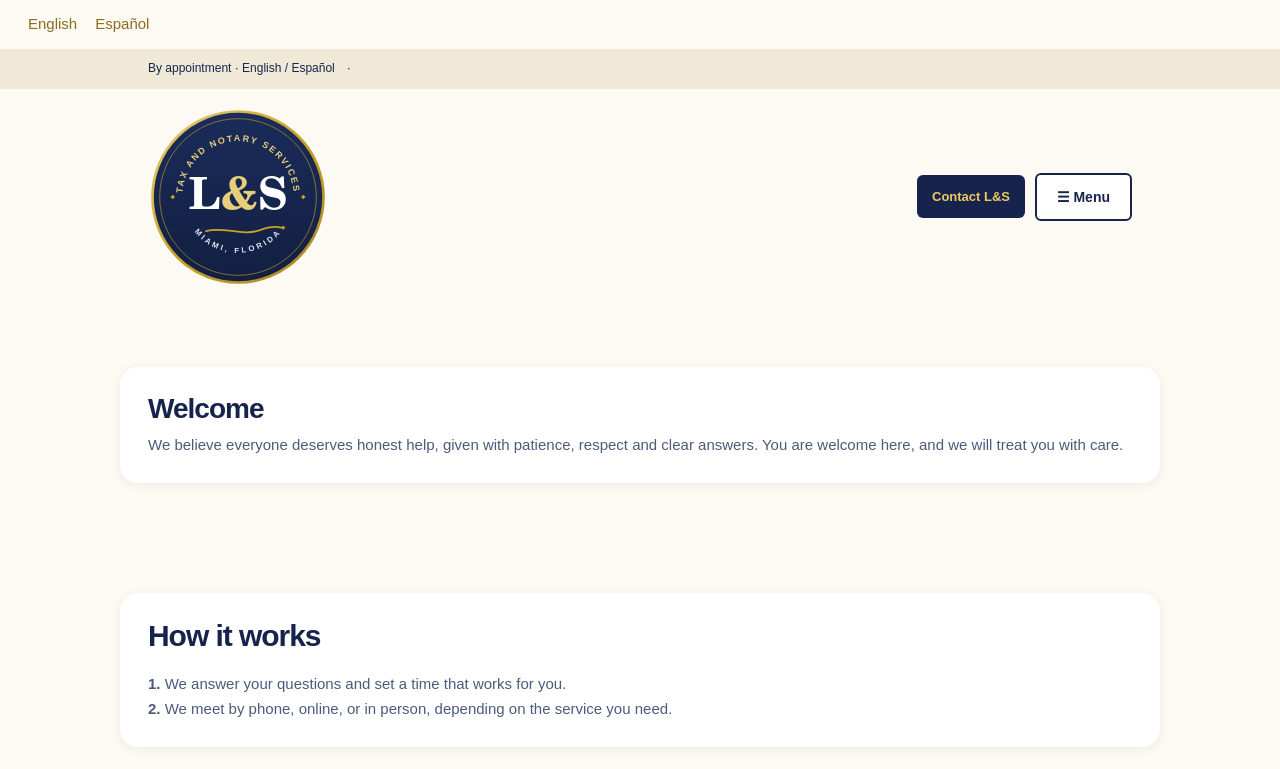
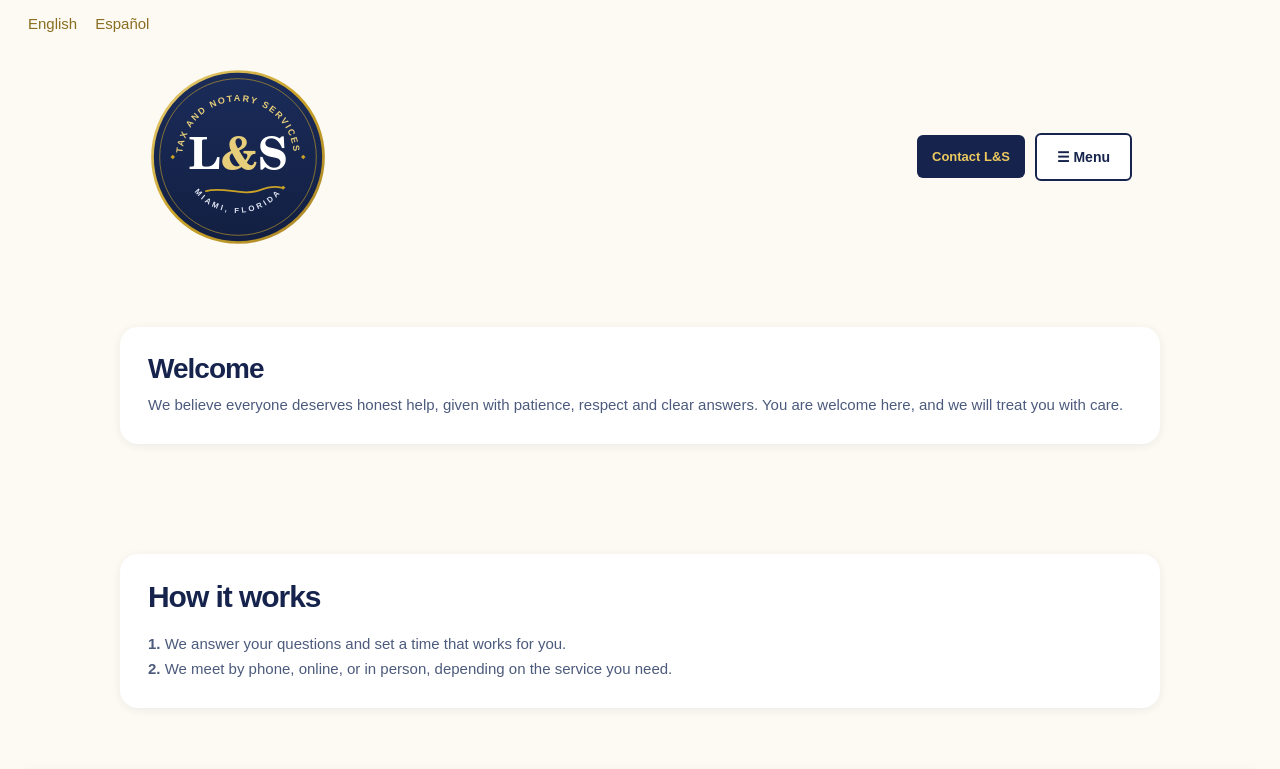
Before and after one commit to lstaxnotary/lstaxnotary.github.io, a plain HTML site: page index.html in a window 1280 px wide. Shown: the top 769 px of the page. Drawn offline with Linux system fonts and the light colour scheme.

Commit message:
Fix header structure in index.html

```diff
--- a/index.html
+++ b/index.html
@@ -157,13 +157,7 @@ body{background:#f6f1e8}
 .site-demo .service-choice-grid{scrollbar-width:none}
 .site-demo .service-choice-grid::-webkit-scrollbar{display:none}
 </style>
-</head><body><main class="site-demo isolated-services"><nav class="production-language"><a href="index.html">English</a><a href="es.html">Español</a></nav><div class="topbar">
-<div class="wrap">
-<span>By appointment · English / Español</span>
-<span class="sep">·</span>
-<span></span>
-</div>
-</div><header>
+</head><body><main class="site-demo isolated-services"><nav class="production-language"><a href="index.html">English</a><a href="es.html">Español</a></nav><header>
 <div class="wrap">
 <div class="brand">
 <img class="brand-logo" src="/logo-badge.svg" alt="L&S Tax and Notary Services logo">
```
